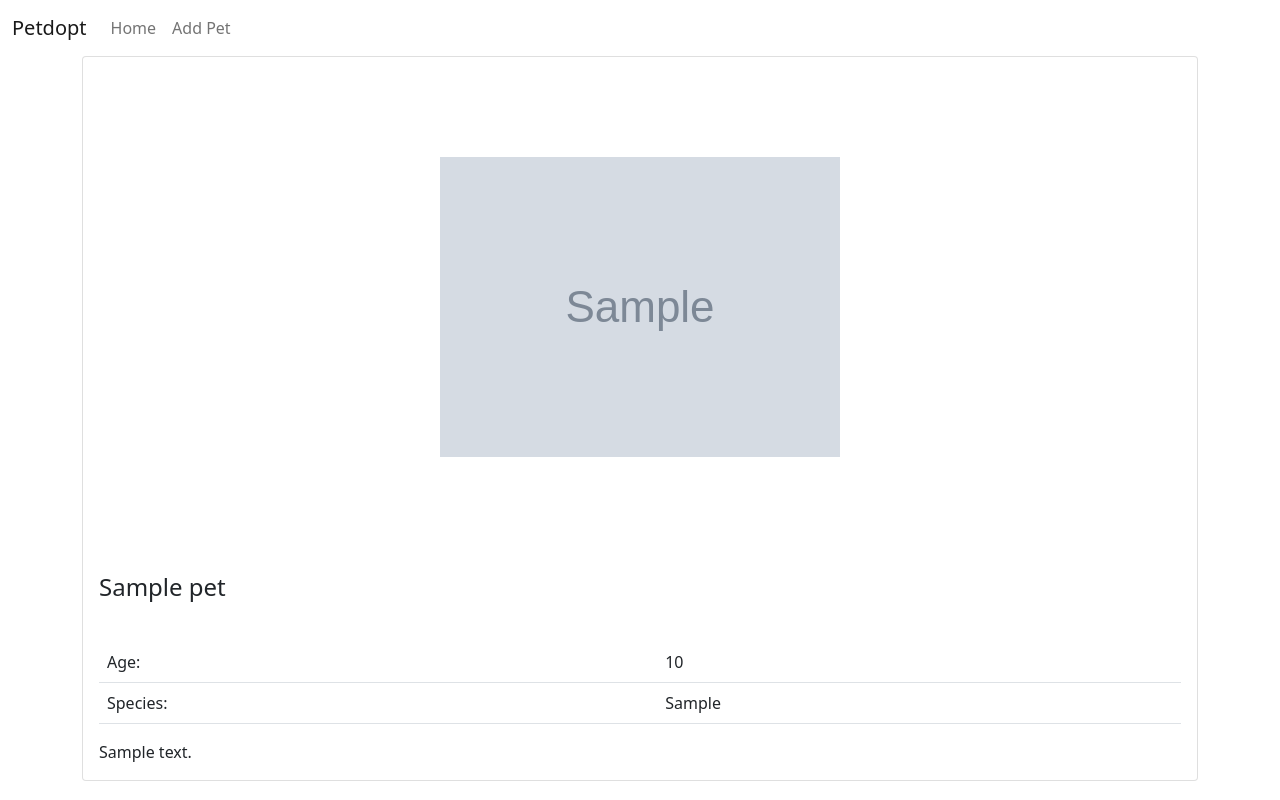
After one commit to dixls/pet-adopt, a Flask app: page /1/ in a window 1280 px wide. The commit adds this page. Run offline with Flask 2, Linux system fonts and the light colour scheme; tables that the repository leaves empty hold one stand-in row (values such as "Sample post"); grey boxes marked "Sample" are stand-in pictures; some libraries are stand-ins or nearby versions.

Commit message:
added detail view page
still need to add edit for and edit handling

```diff
--- a/app.py
+++ b/app.py
@@ -43,7 +43,16 @@ def add_pet():
         )
         db.session.add(new_pet)
         db.session.commit()
-        flash(f"Added {name} to pets")
+        flash(f"Added {name} to pets", "success")
         return redirect("/")
     else:
         return render_template("add_pet.html", form=form)
+
+
+@app.route("/<pet_id>/", methods=["GET", "POST"])
+def pet_info(pet_id):
+    """displays information about a specific pet"""
+
+    pet = Pet.query.get(pet_id)
+
+    return render_template("pet_details.html", pet=pet)
--- a/templates/add_pet.html
+++ b/templates/add_pet.html
@@ -6,7 +6,7 @@
 <form action="/add/" class="mt-3" id="add_pet_form" method="POST">
     {{ form.csrf_token }}
     {% if form.csrf_token.errors %}
-    <div class="warning">You have submitted an invalid CSRF token</div>
+    <div class="invalid-feedback">Your submission token is not valid.</div>
     {% endif %}
     {% for field in form
         if field.widget.input_type != 'hidden' %}
--- /dev/null
+++ b/templates/pet_details.html
@@ -0,0 +1,31 @@
+{% extends 'base.html' %}
+
+{% block title %}Petdoption Zone - {{pet.name}}{% endblock %}
+
+{% block content %}
+<div class="card">
+    <img src="{{pet.photo_url}}" alt="a nice photo of {{pet.name}}" class="card-img-top"
+        style="max-height: 500px; object-fit:scale-down;">
+    <div class="card-body">
+        <h4 class="card-title">{{pet.name}}</h4>
+    </div>
+    <div class="card-body">
+        <table class="table">
+            <tbody>
+                <tr>
+                    <td>Age:</td>
+                    <td>{{pet.age}}</td>
+                </tr>
+                <tr>
+                    <td>Species:</td>
+                    <td>{{pet.species}}</td>
+                </tr>
+            </tbody>
+        </table>
+        {% if pet.notes %}
+        <p class="card-text">{{pet.notes}}</p>
+        {% endif %}
+    </div>
+</div>
+
+{% endblock %}
```
Also changed, not shown: templates/home.html (+7 -2 lines).
